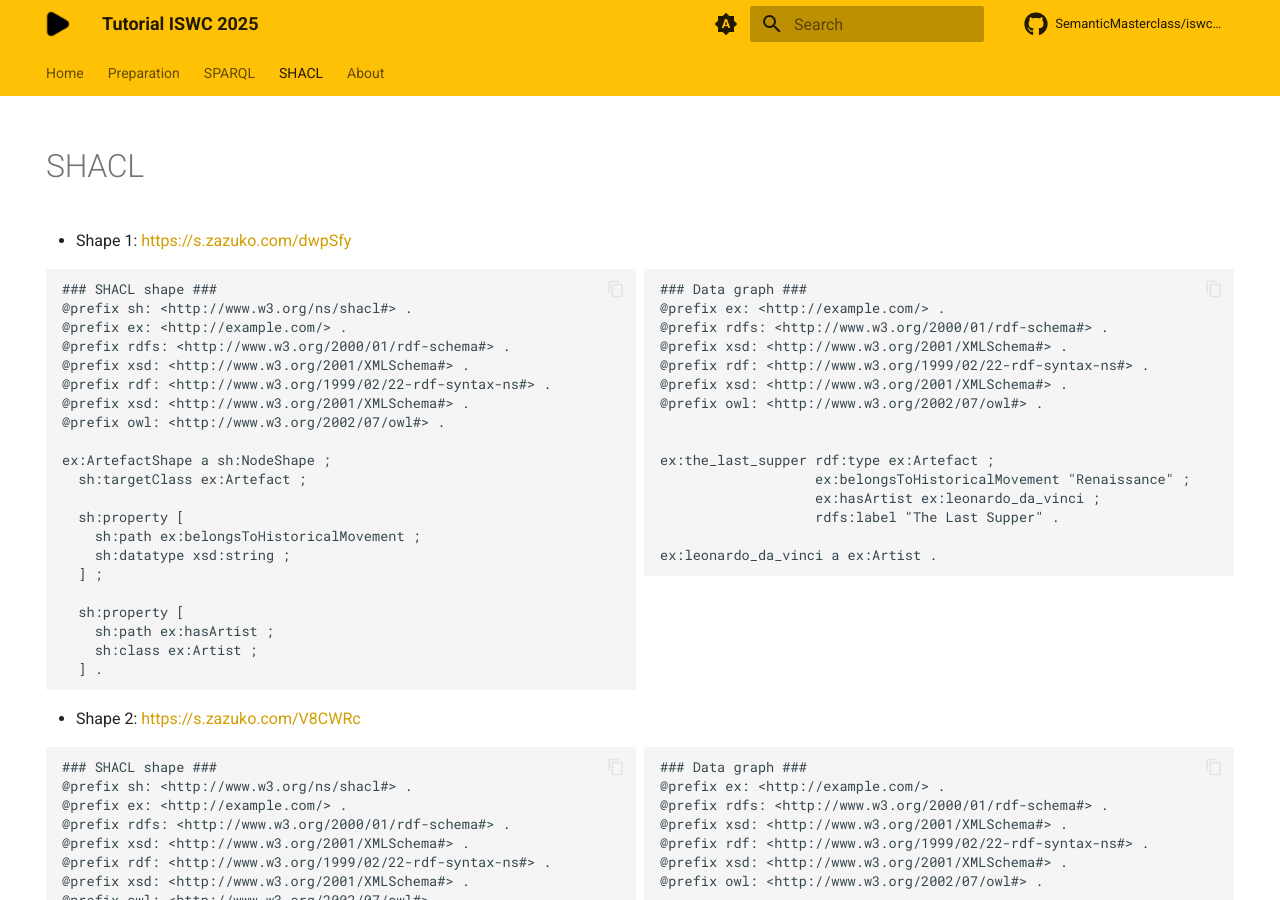
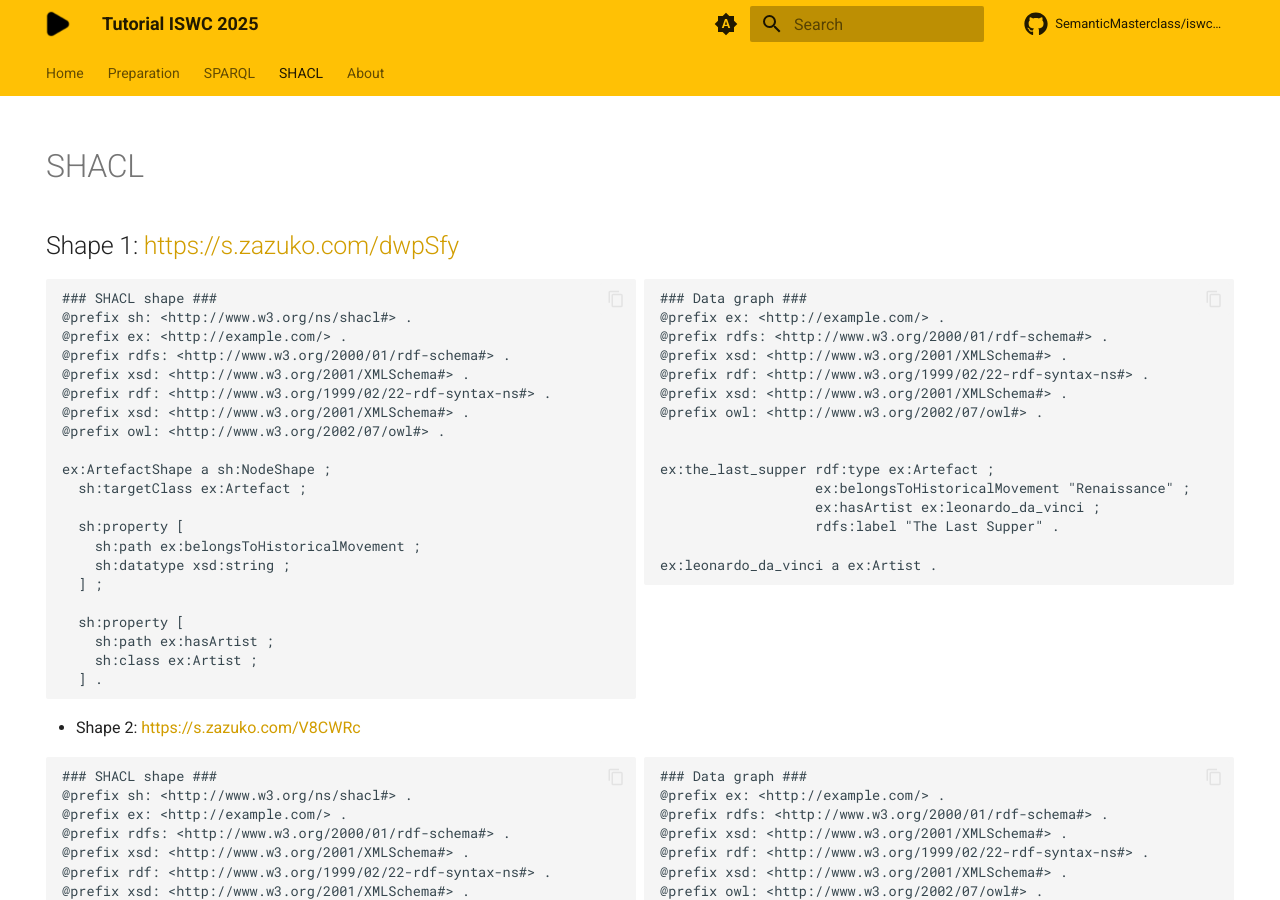
Before and after one commit to SemanticMasterclass/iswc2025, an MkDocs documentation site: the page built from docs/shacl.md, in a window 1280 px wide and 900 px high. Built offline with MkDocs 1.6.1 and Material for MkDocs 9.7.7, drawn with Linux system fonts in a browser that asks for light colours; comment, search, counter and statistics services are not loaded.

Commit message:
try link in title

```diff
--- a/docs/shacl.md
+++ b/docs/shacl.md
@@ -6,7 +6,7 @@ hide:
 
 # SHACL
 
-- Shape 1: [https://s.zazuko.com/dwpSfy](https://s.zazuko.com/dwpSfy){:target="\_blank"}
+## Shape 1: [https://s.zazuko.com/dwpSfy](https://s.zazuko.com/dwpSfy){:target="\_blank"}
 
 <div class="grid cards" markdown>
 
```
